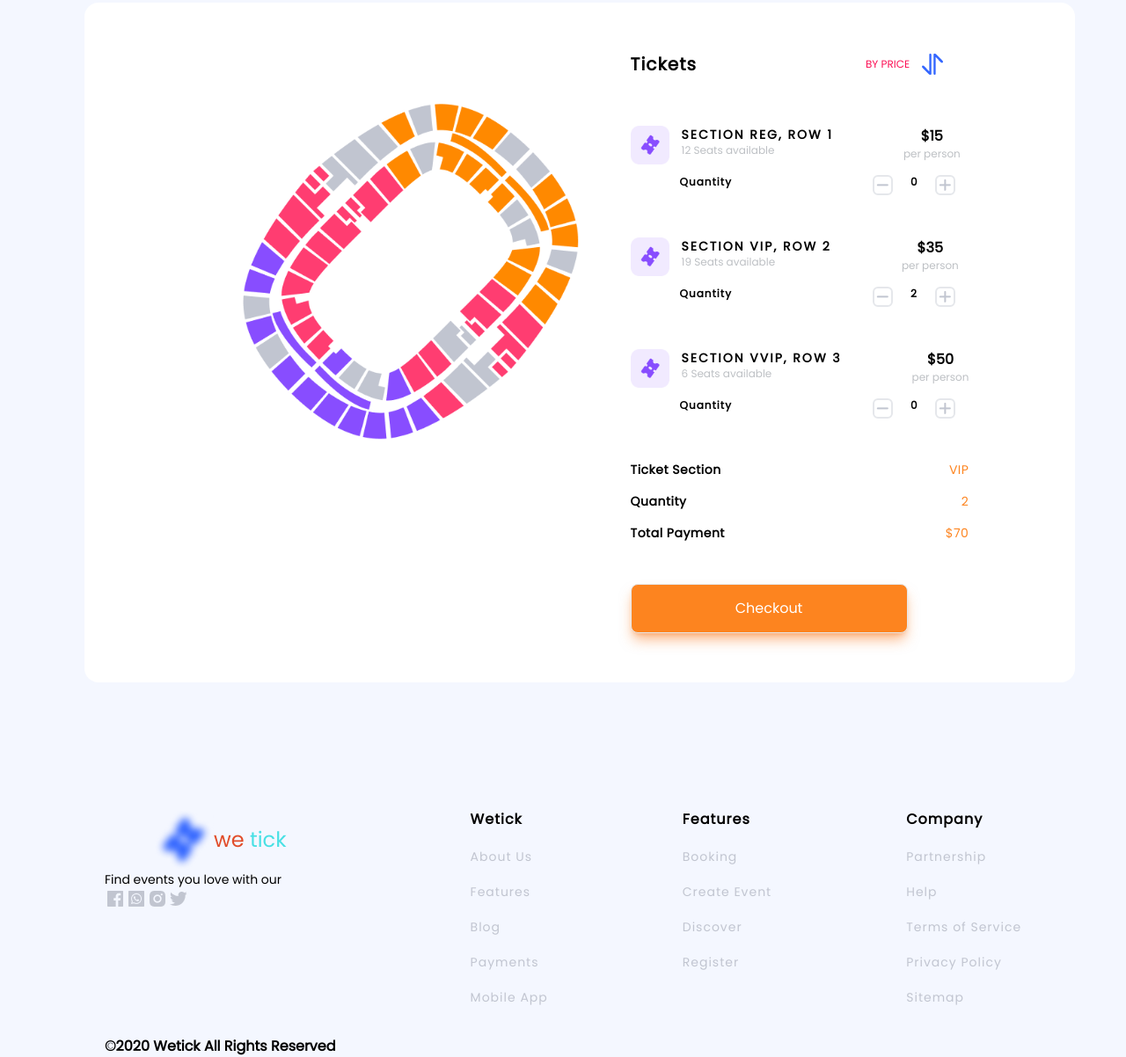
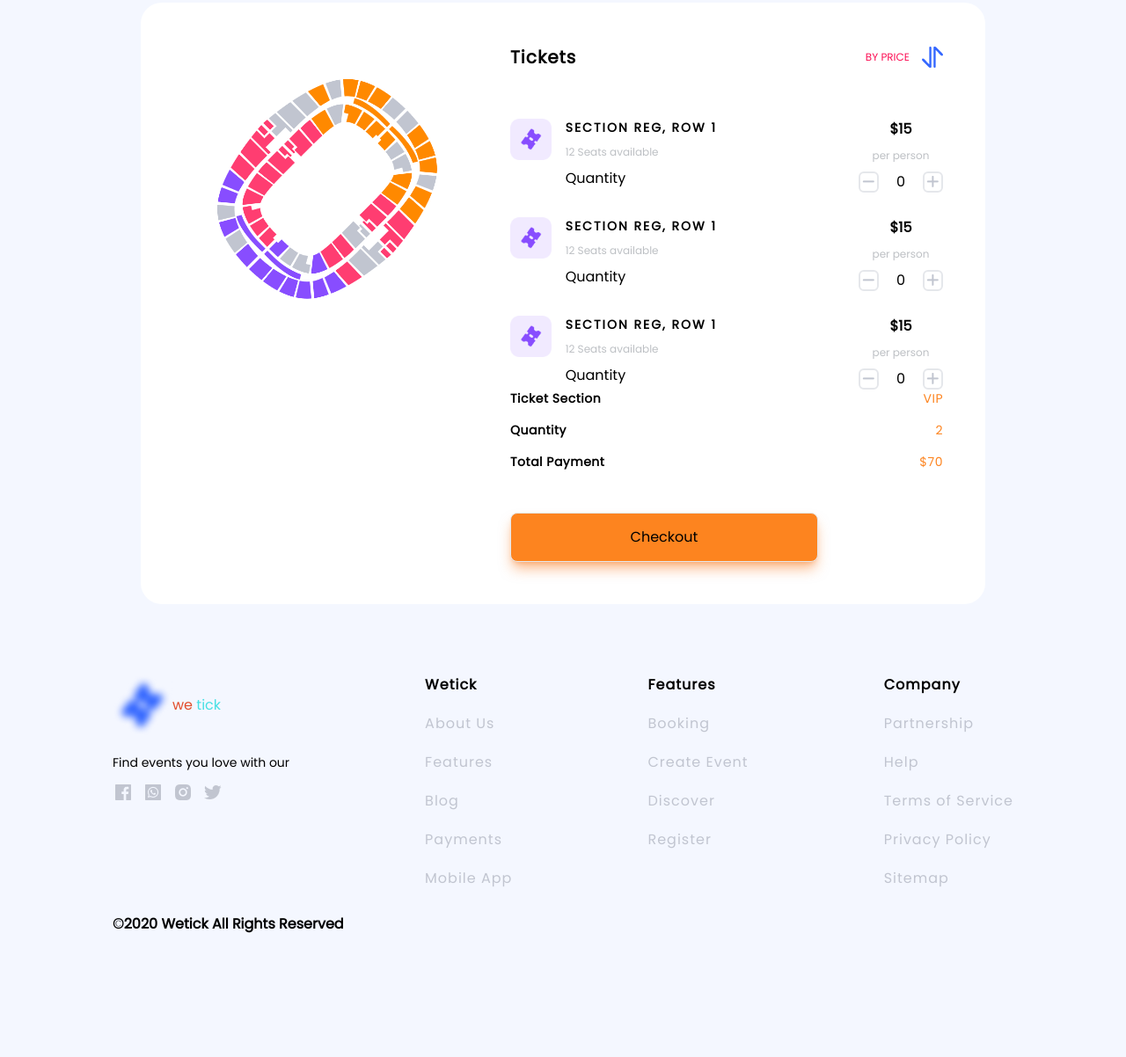
Before and after one commit to ardazh/fw15-Html-CSS, a plain HTML site: page booking.html in a window 1280 px wide. Shown: the part 157-1359 px from the top of the page at 88% size. After the commit the page ends 1220 px from the top, so only its background shows below. Drawn offline with nearby package versions, Linux system fonts and the light colour scheme; a web font is replaced by a local one.

Commit message:
Add files via upload

```diff
--- a/booking.html
+++ b/booking.html
@@ -13,13 +13,14 @@
 
     <!-- script tailwind -->
     <script src="https://cdn.tailwindcss.com"></script>
+    <script src="https://unpkg.com/feather-icons"></script>
 
     <title>Page[Booking]</title>
 </head>
-<body>
-    <div class="flex flex-col">
-        <header>
-            <div class="flex justify-between items-center h-24 px-12 text-sm">
+<body class="bg-[#F4F7FF]">
+    <header class="bg-white">
+        <div class="flex justify-between items-center h-24 px-5 md:px-12 text-sm">
+            <a href="/index.html">
                 <div class="flex text-2xl">
                     <img src="/assets/logo-wetick.png" alt="Logo Wetick">
                     <span class="flex items-center text-[#E14D2A]">
@@ -29,7 +30,8 @@
                         tick
                     </span>
                 </div>
-                <div>
+            </a>
+            <div class="hidden md:block">
                 <ul class="flex gap-12">
                     <li>
                         <a href="/index.html">home</a>
@@ -43,6 +45,7 @@
                     </li>
                 </ul>
             </div>
+            <a class="hidden md:block" href="/profile-edit-profile.html">
                 <div class="flex items-center gap-3.5">
                     <div class="inline-block rounded-full p-[2px] bg-gradient-to-r from-cyan-500 to-blue-500">
                         <img class="w-11 h-11 object-cover rounded-full border-2 border-white" src="/assets/profile1.jpg" alt="profile1">
@@ -51,21 +54,29 @@
                         Kim Ji-soo
                     </div>
                 </div>
+            </a>
+
+            <div class="block md:hidden ">
+                <div class="flex justify-center items-center h-full">
+                    <i data-feather="align-justify"></i>
+                </div>
+            </div>
         </div>
     </header>
-        <main class="bg-[#F4F7FF]">
-            <div class="flex justify-center bg-white px-11 py-14 mx-24 mt-16 rounded-2xl w-[1126px]">
-                <section class="w-[500px] h-[410px]">
-                    <div>
+    <main class="flex flex-col items-center md:mt-16">
+        <div class="w-100% md:w-[95%] lg:w-[75%]">
+            <div class="flex flex-col md:flex-row justify-start lg:gap-11 bg-white md:rounded-3xl w-full px-7 lg:px-12 py-12">
+                <section class="w-full lg:w-[40%] h-[70%] ">
+                    <div class="w-full">
                         <img src="/assets/sketch.png" alt="sketch">
                     </div>
                     <div>
 
                     </div>
                 </section>
-                <section>
-                    <div class="flex items-center mb-14">
-                        <div class="text-xl tracking-[1px] font-bold mr-48">
+                <section class="w-full lg:w-[60%]">
+                    <div class="flex items-center justify-between mb-14">
+                        <div class="text-xl tracking-[1px] font-bold">
                             Tickets
                         </div>
                         <div class="flex justify-center items-center gap-3.5 text-xs ">
@@ -77,34 +88,29 @@
                             </div>
                         </div>
                     </div>
-                    <div class="flex flex-col gap-x-3.5 mb-12">
-                        <div class="flex">
-                            <div class="w-11 h-11 mr-3.5">
+                    <div class="flex flex-col gap-7 w-full">
+                        <div class="flex items-start justify-start gap-4 w-full">
+                            <div class="w-[50px]">
                                 <img src="/assets/row1.png" alt="row1">
                             </div>
-                            <div class="flex">
-                                <div class="flex flex-col">
-                                    <div class="text-sm font-bold tracking-[2px] mr-20">
+                            <div class="flex flex-col gap-2.5 w-[60%]">
+                                <div class="text-sm font-bold tracking-[2px]">
                                     SECTION REG, ROW 1
                                 </div>
-                                    <div class="text-xs font-medium text-[#BDC0C4] mb-5">
+                                <div class="text-xs font-medium text-[#BDC0C4]">
                                     12 Seats available
                                 </div>
+                                <div class="">
+                                    Quantity
                                 </div>
-                                <div class="flex flex-col items-center">
+                            </div>
+                            <div class="flex justify-end w-[30%]">
+                                <div class="flex flex-col items-center gap-2.5">
                                     <div class="font-bold">
                                         $15
                                     </div>
                                     <div class="text-xs font-medium text-[#BDC0C4]">
                                         per person
-                                    </div>
-                                </div>
-                            </div>
-                        </div>
-                        <div>
-                            <div class="flex text-xs font-bold tracking-[1px]">
-                                <div class="flex ml-14 mr-40">
-                                    Quantity
                                     </div>
                                     <div class="flex gap-5">
                                         <div class="border border-2 rounded-md">
@@ -118,75 +124,28 @@
                                 </div>
                             </div>
                         </div>
-                    <div class="flex flex-col gap-x-3.5 mb-12">
-                        <div class="flex">
-                            <div class="w-11 h-11 mr-3.5">
+                        <div class="flex items-start justify-start gap-4 w-full">
+                            <div class="w-[50px]">
                                 <img src="/assets/row1.png" alt="row1">
                             </div>
-                            <div class="flex">
-                                <div class="flex flex-col">
-                                    <div class="text-sm font-bold tracking-[2px] mr-20">
-                                        SECTION VIP, ROW 2
+                            <div class="flex flex-col gap-2.5 w-[60%]">
+                                <div class="text-sm font-bold tracking-[2px]">
+                                    SECTION REG, ROW 1
                                 </div>
-                                    <div class="text-xs font-medium text-[#BDC0C4] mb-5">
-                                        19 Seats available
+                                <div class="text-xs font-medium text-[#BDC0C4]">
+                                    12 Seats available
+                                </div>
+                                <div class="">
+                                    Quantity
                                 </div>
                             </div>
-                                <div class="flex flex-col items-center">
+                            <div class="flex justify-end w-[30%]">
+                                <div class="flex flex-col items-center gap-2.5">
                                     <div class="font-bold">
-                                        $35
+                                        $15
                                     </div>
                                     <div class="text-xs font-medium text-[#BDC0C4]">
                                         per person
-                                    </div>
-                                </div>
-                            </div>
-                        </div>
-                        <div>
-                            <div class="flex text-xs font-bold tracking-[1px]">
-                                <div class="flex ml-14 mr-40">
-                                    Quantity
-                                </div>
-                                <div class="flex gap-5">
-                                    <div class="border border-2 rounded-md">
-                                        <img src="/assets/minus.png" alt="minus">
-                                    </div>
-                                    <p>2</p>
-                                    <div class="border border-2 rounded-md">
-                                        <img src="/assets/plus.png" alt="plus">
-                                    </div>
-                                </div>
-                            </div>
-                        </div>
-                    </div>
-                    <div class="flex flex-col gap-x-3.5 mb-12">
-                        <div class="flex">
-                            <div class="w-11 h-11 mr-3.5">
-                                <img src="/assets/row1.png" alt="row1">
-                            </div>
-                            <div class="flex">
-                                <div class="flex flex-col">
-                                    <div class="text-sm font-bold tracking-[2px] mr-20">
-                                        SECTION VVIP, ROW 3
-                                    </div>
-                                    <div class="text-xs font-medium text-[#BDC0C4] mb-5">
-                                        6 Seats available
-                                    </div>
-                                </div>
-                                <div class="flex flex-col items-center">
-                                    <div class="font-bold">
-                                        $50
-                                    </div>
-                                    <div class="text-xs font-medium text-[#BDC0C4]">
-                                        per person
-                                    </div>
-                                </div>
-                            </div>
-                        </div>
-                        <div>
-                            <div class="flex text-xs font-bold tracking-[1px]">
-                                <div class="flex ml-14 mr-40">
-                                    Quantity
                                     </div>
                                     <div class="flex gap-5">
                                         <div class="border border-2 rounded-md">
@@ -200,6 +159,43 @@
                                 </div>
                             </div>
                         </div>
+                        <div class="flex items-start justify-start gap-4 w-full">
+                            <div class="w-[50px]">
+                                <img src="/assets/row1.png" alt="row1">
+                            </div>
+                            <div class="flex flex-col gap-2.5 w-[60%]">
+                                <div class="text-sm font-bold tracking-[2px]">
+                                    SECTION REG, ROW 1
+                                </div>
+                                <div class="text-xs font-medium text-[#BDC0C4]">
+                                    12 Seats available
+                                </div>
+                                <div class="">
+                                    Quantity
+                                </div>
+                            </div>
+                            <div class="flex justify-end w-[30%]">
+                                <div class="flex flex-col items-center gap-2.5">
+                                    <div class="font-bold">
+                                        $15
+                                    </div>
+                                    <div class="text-xs font-medium text-[#BDC0C4]">
+                                        per person
+                                    </div>
+                                    <div class="flex gap-5">
+                                        <div class="border border-2 rounded-md">
+                                            <img src="/assets/minus.png" alt="minus">
+                                        </div>
+                                        <p>0</p>
+                                        <div class="border border-2 rounded-md">
+                                            <img src="/assets/plus.png" alt="plus">
+                                        </div>
+                                    </div>
+                                </div>
+                            </div>
+                        </div>
+                    </div>
+
                     <div>
                         <div class="flex justify-between tracking-[0.5px] mb-4">
                             <div class="text-sm font-bold">
@@ -230,19 +226,22 @@
                             </div>
                         </div>
                     </div>
-                    <div>
+                    <div class="self-center">
                         <a href="/payment.html">
                             <div>
-                                <button class="w-[315px] h-14 border border-1 rounded-lg bg-[#FD841F] shadow-lg shadow-orange-500/50 text-white">Checkout</button>
+                                <button class="w-full md:max-w-full lg:max-w-[350px] h-14 border border-1 rounded-lg bg-[#FD841F] shadow-lg shadow-orange-500/50">Checkout</button>
                             </div>
                         </a>
                     </div>
                 </section>
             </div>
-            <footer class="mt-36">
-                <div class="flex flex-row gap-[153px] justify-center">
-                    <div class="flex flex-col">
-                        <div class="flex justify-center items-center text-2xl">
+        </div>
+    </main>
+    <footer class="bg-white md:bg-[#F4F7FF] pt-20">
+        <div class="flex flex-col gap-7 px-7 md:px-32">
+            <div class="flex flex-col gap-7 md:gap-0 md:flex-row justify-between">
+                <div class="flex flex-col gap-5">
+                    <div class="flex justify-start items-center">
                         <div>
                             <img src="/assets/logo-wetick.png" alt="Logo Wetick">
                         </div>
@@ -251,45 +250,48 @@
                             <span class="text-[#48E0E4]">tick</span>
                         </div>
                     </div>
-                        <div>
+                    <div class="flex flex-col gap-3">
                         <p class="font-medium text-sm">Find events you love with our</p>
-                            <div class="flex flex-row">
+                        <div class="flex flex-row gap-2.5">
                             <img src="/assets/findevent1.png" alt="findevent1">
                             <img src="/assets/findevent2.png" alt="findevent2">
                             <img src="/assets/findevent3.png" alt="findevent3">
                             <img src="/assets/findevent4.png" alt="findevent4">
                         </div>
                     </div>
-                        <div class="mt-36">
+                </div>
+                <div>
+                    <p class="font-semibold text-base tracking-[1px]">Wetick</p>
+                    <p class="text-[#C1C5D0] tracking-[1px] mt-5">About Us</p>
+                    <p class="text-[#C1C5D0] tracking-[1px] mt-5">Features</p>
+                    <p class="text-[#C1C5D0] tracking-[1px] mt-5">Blog</p>
+                    <p class="text-[#C1C5D0] tracking-[1px] mt-5">Payments</p>
+                    <p class="text-[#C1C5D0] tracking-[1px] mt-5">Mobile App</p>
+                </div>
+                <div>
+                    <p class="font-semibold text-base tracking-[1px]">Features</p>
+                    <p class="text-[#C1C5D0] tracking-[1px] mt-5">Booking</p>
+                    <p class="text-[#C1C5D0] tracking-[1px] mt-5">Create Event</p>
+                    <p class="text-[#C1C5D0] tracking-[1px] mt-5">Discover</p>
+                    <p class="text-[#C1C5D0] tracking-[1px] mt-5">Register</p>
+                </div>
+                <div>
+                    <p class="font-semibold text-base tracking-[1px]">Company</p>
+                    <p class="text-[#C1C5D0] tracking-[1px] mt-5">Partnership</p>
+                    <p class="text-[#C1C5D0] tracking-[1px] mt-5">Help</p>
+                    <p class="text-[#C1C5D0] tracking-[1px] mt-5">Terms of Service</p>
+                    <p class="text-[#C1C5D0] tracking-[1px] mt-5">Privacy Policy</p>
+                    <p class="text-[#C1C5D0] tracking-[1px] mt-5">Sitemap</p>
+                </div>
+            </div>
+            <div class="">
                 <p class="font-semibold text-base">&copy;2020 Wetick All Rights Reserved</p>
             </div>
         </div>
-                    <div>
-                        <p class="font-semibold text-base tracking-[1px]">Wetick</p>
-                        <p class="text-[#C1C5D0] tracking-[1px] mt-5 text-sm">About Us</p>
-                        <p class="text-[#C1C5D0] tracking-[1px] mt-5 text-sm">Features</p>
-                        <p class="text-[#C1C5D0] tracking-[1px] mt-5 text-sm">Blog</p>
-                        <p class="text-[#C1C5D0] tracking-[1px] mt-5 text-sm">Payments</p>
-                        <p class="text-[#C1C5D0] tracking-[1px] mt-5 text-sm">Mobile App</p>
-                    </div>
-                    <div>
-                        <p class="font-semibold text-base tracking-[1px]">Features</p>
-                        <p class="text-[#C1C5D0] tracking-[1px] mt-5 text-sm">Booking</p>
-                        <p class="text-[#C1C5D0] tracking-[1px] mt-5 text-sm">Create Event</p>
-                        <p class="text-[#C1C5D0] tracking-[1px] mt-5 text-sm">Discover</p>
-                        <p class="text-[#C1C5D0] tracking-[1px] mt-5 text-sm">Register</p>
-                    </div>
-                    <div>
-                        <p class="font-semibold text-base tracking-[1px]">Company</p>
-                        <p class="text-[#C1C5D0] tracking-[1px] mt-5 text-sm">Partnership</p>
-                        <p class="text-[#C1C5D0] tracking-[1px] mt-5 text-sm">Help</p>
-                        <p class="text-[#C1C5D0] tracking-[1px] mt-5 text-sm">Terms of Service</p>
-                        <p class="text-[#C1C5D0] tracking-[1px] mt-5 text-sm">Privacy Policy</p>
-                        <p class="text-[#C1C5D0] tracking-[1px] mt-5 text-sm">Sitemap</p>
-                    </div>
-                </div>
+
     </footer>
-        </main>
-    </div>
+    <script>
+        feather.replace()
+    </script>
 </body>
 </html>
```
Also changed, not shown: event.html (+35 -26 lines), payment.html (+59 -50 lines), profile-edit-profile.html (+70 -59 lines). Lines whose indentation alone changed are shown as unchanged.
